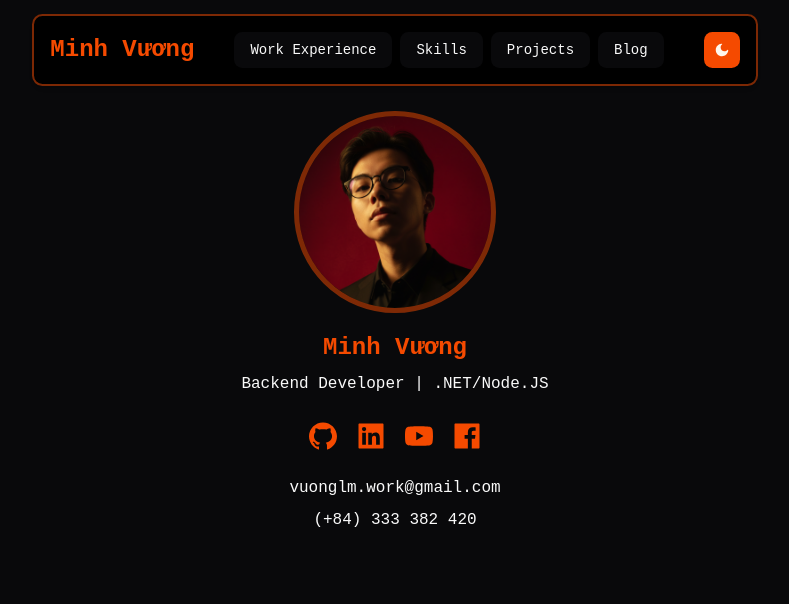
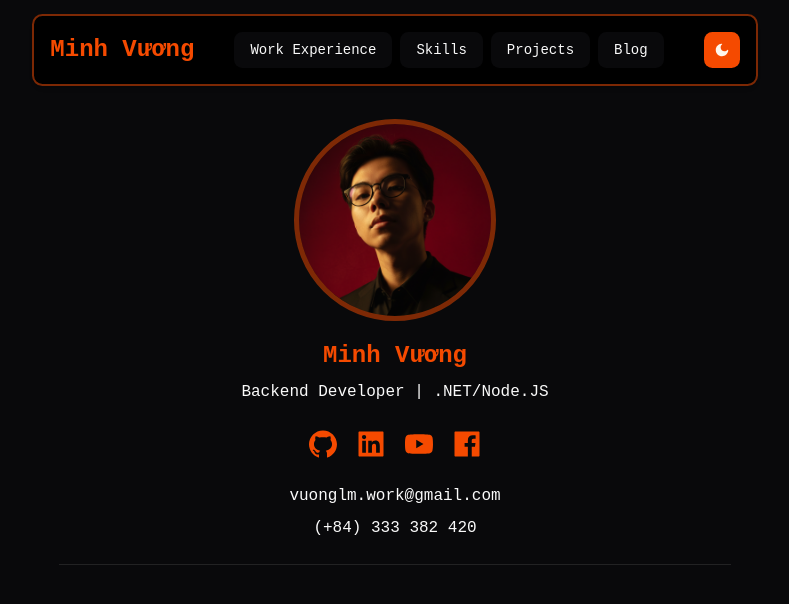
Before and after one commit to hardingadonis/hardingadonis.github.io, a React (Vite) app: page / in a window 1280 px wide. Shown: the top 604 px of the page, without its empty margins (245-1034 px from the left). Built offline with nearby package versions, Linux system fonts and the light colour scheme.

Commit message:
feat: add Separator component to App and adjust padding in Introduction

```diff
--- a/src/App.tsx
+++ b/src/App.tsx
@@ -1,5 +1,6 @@
 import { Suspense, lazy } from 'react';
 
+import { Separator } from '@/components/ui/separator';
 import Loading from '@/components/utils/Loading';
 
 const Header = lazy(() => import('@/components/sections/Header'));
@@ -11,6 +12,7 @@ const App = () => {
 			<Header />
 			<div className="max-w-2xl w-11/12 mx-auto">
 				<Introduction />
+				<Separator />
 			</div>
 		</Suspense>
 	);
--- a/src/components/sections/Introduction.tsx
+++ b/src/components/sections/Introduction.tsx
@@ -7,7 +7,7 @@ import {
 
 const Introduction = () => {
 	return (
-		<div className="flex flex-col justify-center items-center gap-6 pt-4">
+		<div className="flex flex-col justify-center items-center gap-6 py-6">
 			<img
 				src="/avatar.png"
 				alt="Minh Vương Avatar"
```
